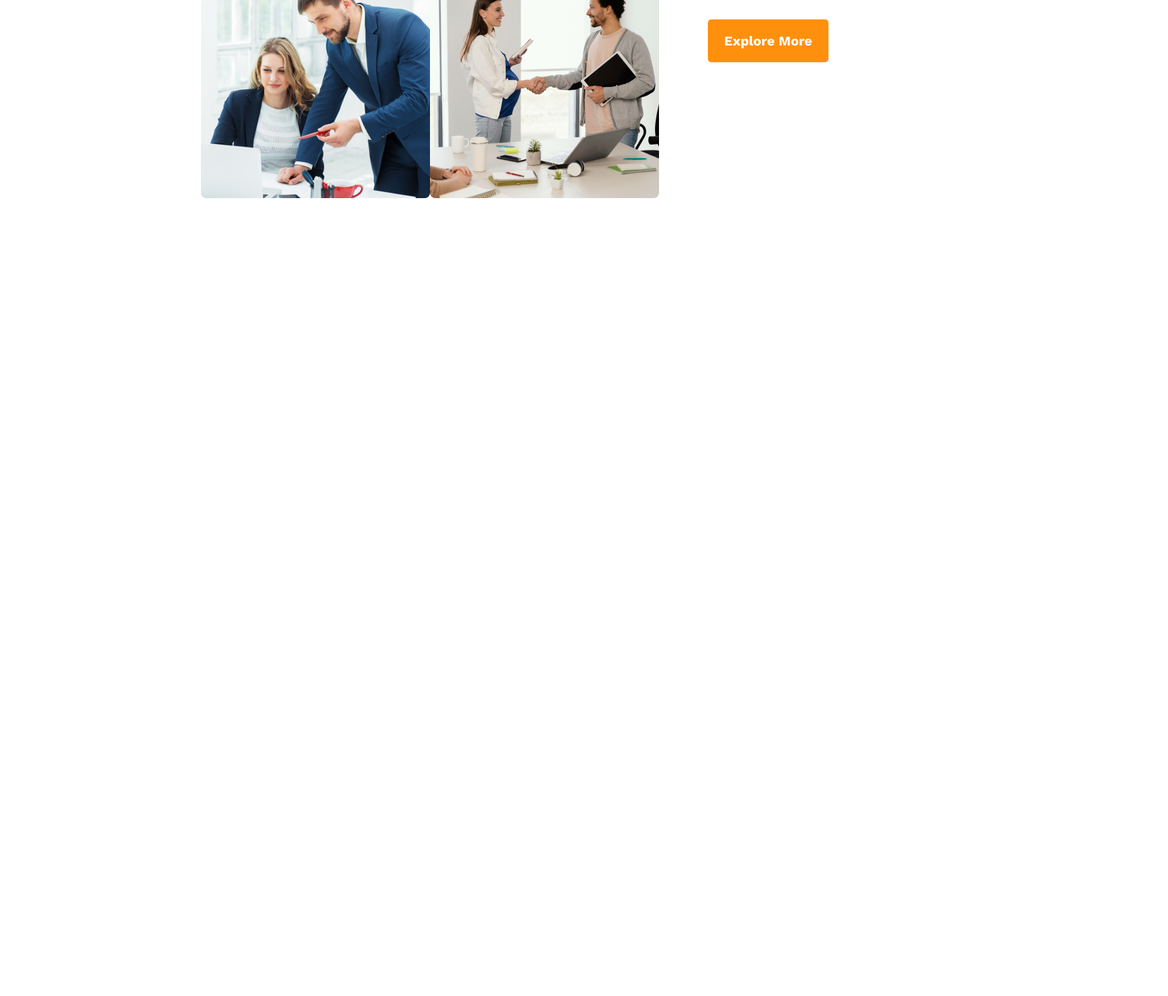
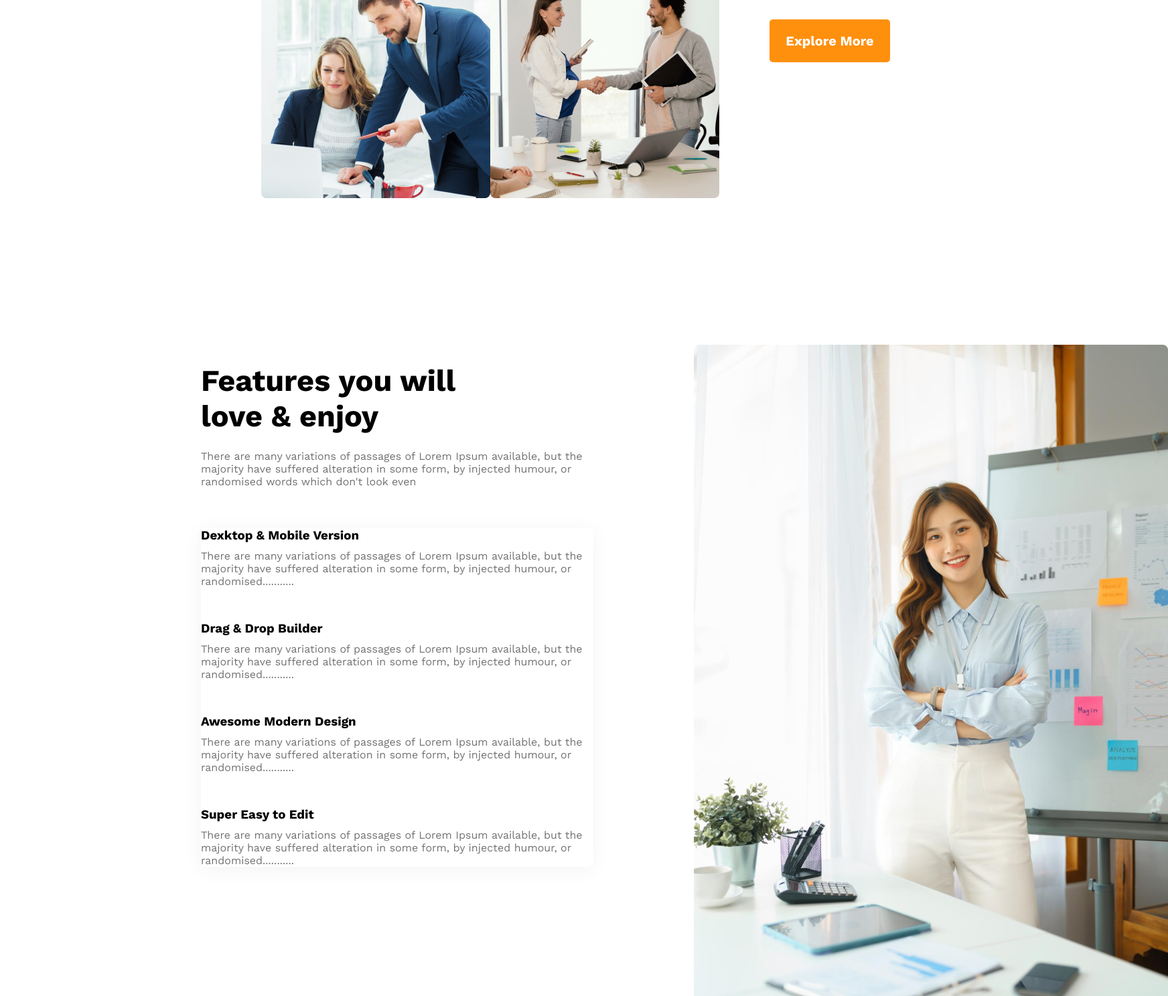
Before and after one commit to AshrafUAsif/my-second-assignment, a plain HTML site: page index.html in a window 1280 px wide. Shown: the part 1799-3287 px from the top of the page at 67% size, 1744 px wide, since content can reach past the window. Before the commit the page ends 2099 px from the top, so only its background shows below. Drawn offline with nearby package versions, Linux system fonts and the light colour scheme.

Commit message:
newly added

```diff
--- a/index.html
+++ b/index.html
@@ -70,12 +70,49 @@
 
             </div>
             <div>
-                <h2 class="section-title"><span class="feature-primary">Quick list</span> of Our <span class=feature-secondary>Features</span></h2>
+                <h2 class="section-title"><span class="feature-primary">Quick list</span> of Our <span class= >Features</span></h2>
                 <p class="feature-paragraph">There are many variations of passages of Lorem Ipsum available, but the majority have suffered alteration in some form, by injected humour, or randomised words which don't look even</p>
                 <button class="btn-primary">Explore More</button>
             </div>
         </div>
         </section>
+        <section class="container">
+            <div class="section-divide">
+                <div>
+                    <div class="section-div">
+                        <h2 class="second-title">Features you will love & enjoy</h2>
+                        <p class="section-paragraph">There are many variations of passages of Lorem Ipsum available, but the majority have suffered alteration in some form, by injected humour, or randomised words which don't look even</p>
+                    </div>
+                     <div class="shadow">
+                        <div class="section-div">
+
+                            <h3 class="third-title">Dexktop & Mobile Version</h3>
+                            <p class="third-paragprah">There are many variations of passages of Lorem Ipsum available, but the majority have suffered alteration in some form, by injected humour, or randomised...........</p>
+                         </div>
+                         <div class="section-div">
+                            <h3 class="third-title">Drag & Drop Builder</h3>
+                            <p class="third-paragprah">There are many variations of passages of Lorem Ipsum available, but the majority have suffered alteration in some form, by injected humour, or randomised...........</p>
+                         </div>
+                         <div class="section-div">
+                            <h3 class="third-title">Awesome Modern Design</h3>
+                            <p class="third-paragprah">There are many variations of passages of Lorem Ipsum available, but the majority have suffered alteration in some form, by injected humour, or randomised...........</p>
+                         </div>
+                         <div class="section-div">
+                            <h3 class="third-title">Super Easy to Edit</h3>
+                            <p class="third-paragprah">There are many variations of passages of Lorem Ipsum available, but the majority have suffered alteration in some form, by injected humour, or randomised...........</p>
+                         </div>
+
+                     </div>
+
+
+                </div>
+                <div class="archi-thumbnail">
+                    <img class="architect-thumbnail" src="images/architect.png" alt="">
+                </div>
+
+            </div>
+
+        </section>
     </main>
 </body>
 
--- a/styles/style.css
+++ b/styles/style.css
@@ -63,6 +63,7 @@
     width: 700px;
     padding-left: 300px;
     padding-top: 85px;
+
 }
 /* top features */
 .features{
@@ -72,7 +73,8 @@
 .top-features{
     display: grid;
     grid-template-columns: repeat(2,1fr);
-    grid-gap: 73px;
+    grid-gap: 75px;
+    padding-left: 90px;
 }
 .section-title{
     font-weight: 500;
@@ -93,6 +95,43 @@ padding-bottom: 24px;
 font-size: 16px;
 color: #727272;
 }
+/* third section */
+.second-title{
+    font-weight: 700;
+font-size: 45px;
+width: 468px;
+padding-bottom: 24px;
+}
+.section-divide{
+    display: flex;
+    align-content: stretch;
+    align-items: center;
+}
+.architect-thumbnail{
+    padding-left: 150px;
+    padding-top: 130px;
+
+}
+.section-paragraph{
+    padding-bottom: 60px;
+    color: #727272;
+}
+
+.shadow{
+    background: #FFFFFF;
+    box-shadow: 0px 4px 30px rgba(0, 0, 0, 0.05);
+    border-radius: 8px;
+    width: 586px;
+
+}
+
+.third-title{
+    padding-bottom: 10px;
+}
+.third-paragprah{
+    margin-bottom: 50px;
+    color: #727272;
+}
 
 @media only screen and (max-width:667px){
     .header-container{
```
